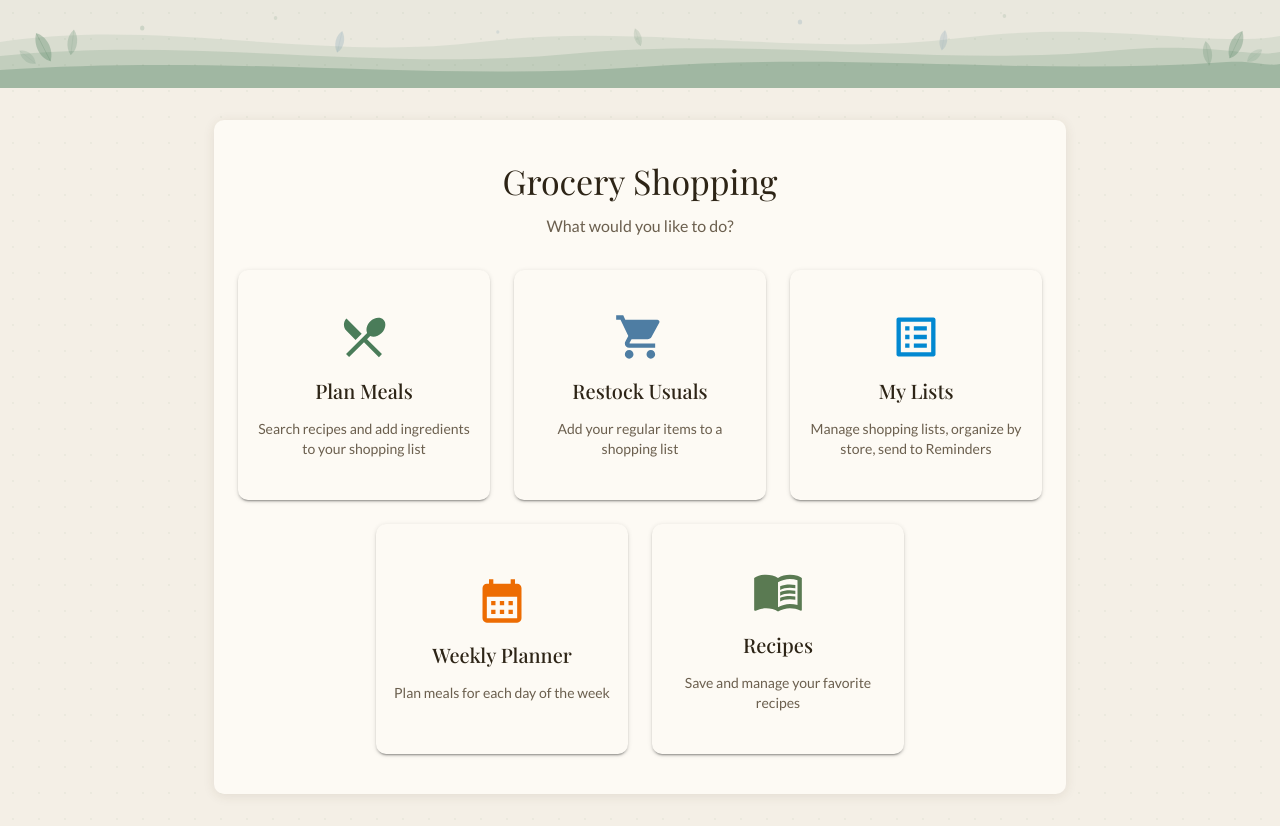
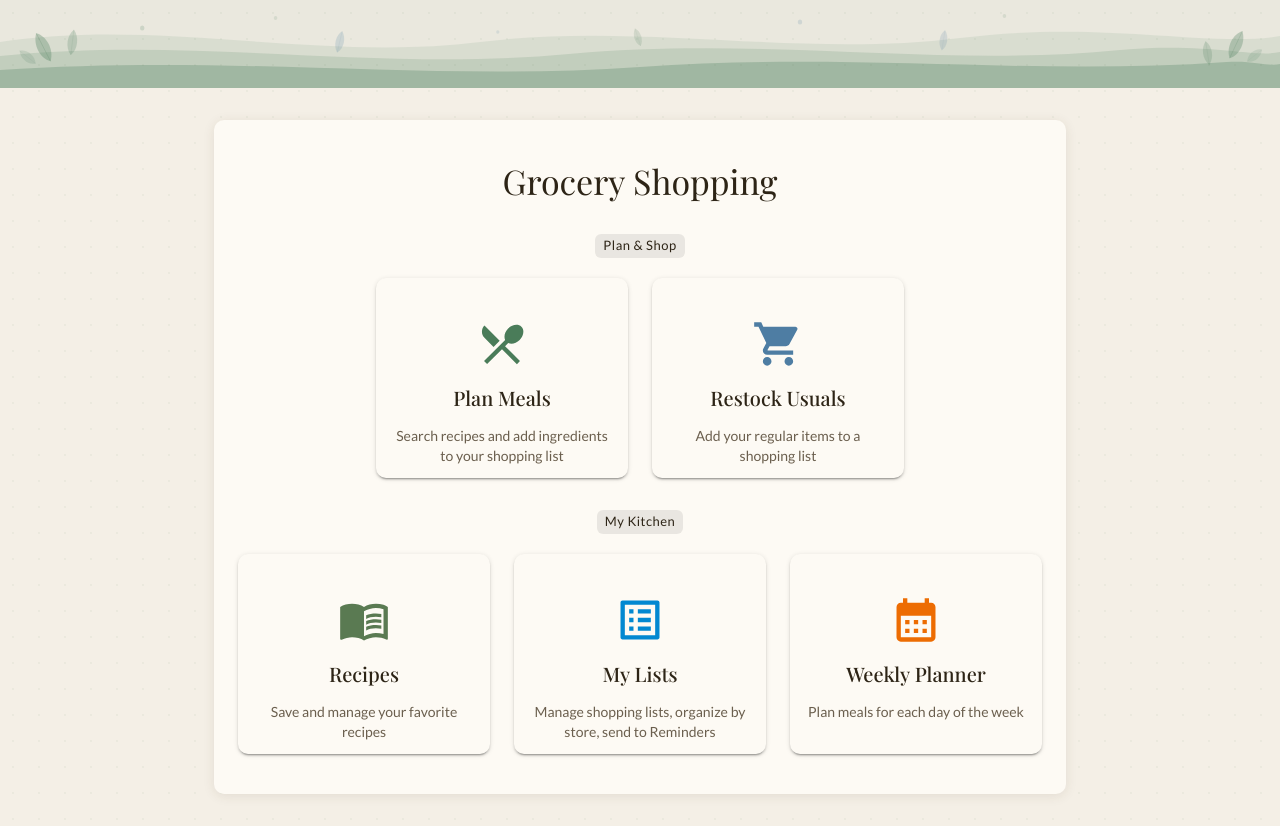
Before and after one commit to bmhopkinson/grocery_shopping, a React (Vite) app in the folder frontend/: page / in a window 1280 px wide. Built offline with nearby package versions, Linux system fonts and the light colour scheme.

Commit message:
home screen reorg

```diff
--- a/frontend/src/components/HomeScreen.jsx
+++ b/frontend/src/components/HomeScreen.jsx
@@ -1,4 +1,4 @@
-import { Box, Typography, Card, CardActionArea, CardContent, Grid } from '@mui/material'
+import { Box, Typography, Card, CardActionArea, CardContent, Grid, Chip } from '@mui/material'
 import { useNavigate } from 'react-router-dom'
 import RestaurantMenuIcon from '@mui/icons-material/RestaurantMenu'
 import ShoppingCartIcon from '@mui/icons-material/ShoppingCart'
@@ -6,83 +6,87 @@ import ListAltIcon from '@mui/icons-material/ListAlt'
 import CalendarMonthIcon from '@mui/icons-material/CalendarMonth'
 import MenuBookIcon from '@mui/icons-material/MenuBook'
 
+function NavCard({ onClick, icon, title, description }) {
+  return (
+    <Card elevation={2} sx={{ height: 200 }}>
+      <CardActionArea onClick={onClick} sx={{ py: 3, height: '100%' }}>
+        <CardContent sx={{ display: 'flex', flexDirection: 'column', alignItems: 'center', gap: 1.5 }}>
+          {icon}
+          <Typography variant="h6">{title}</Typography>
+          <Typography variant="body2" color="text.secondary" align="center">{description}</Typography>
+        </CardContent>
+      </CardActionArea>
+    </Card>
+  )
+}
+
+function SectionHeader({ label }) {
+  return (
+    <Box sx={{ display: 'flex', justifyContent: 'center', mb: 2.5 }}>
+      <Chip label={label} size="small" sx={{ fontWeight: 500, letterSpacing: 0.5 }} />
+    </Box>
+  )
+}
+
 export default function HomeScreen() {
   const navigate = useNavigate()
   return (
-    <Box sx={{ textAlign: 'center', py: 2 }}>
-      <Typography variant="h4" gutterBottom>
+    <Box sx={{ py: 2 }}>
+      <Typography variant="h4" gutterBottom align="center">
         Grocery Shopping
       </Typography>
-      <Typography variant="body1" color="text.secondary" sx={{ mb: 4 }}>
-        What would you like to do?
-      </Typography>
-      <Grid container spacing={3} justifyContent="center">
-        <Grid item xs={12} sm={4}>
-          <Card elevation={2} sx={{ height: 230 }}>
-            <CardActionArea onClick={() => navigate('/meal-plan')} sx={{ py: 3, height: '100%' }}>
-              <CardContent sx={{ display: 'flex', flexDirection: 'column', alignItems: 'center', gap: 1.5 }}>
-                <RestaurantMenuIcon sx={{ fontSize: 52, color: 'primary.main' }} />
-                <Typography variant="h6">Plan Meals</Typography>
-                <Typography variant="body2" color="text.secondary" align="center">
-                  Search recipes and add ingredients to your shopping list
-                </Typography>
-              </CardContent>
-            </CardActionArea>
-          </Card>
+
+      <Box sx={{ mt: 4, mb: 2 }}>
+        <SectionHeader label="Plan & Shop" />
+        <Grid container spacing={3} justifyContent="center">
+          <Grid item xs={12} sm={4}>
+            <NavCard
+              onClick={() => navigate('/meal-plan')}
+              icon={<RestaurantMenuIcon sx={{ fontSize: 52, color: 'primary.main' }} />}
+              title="Plan Meals"
+              description="Search recipes and add ingredients to your shopping list"
+            />
+          </Grid>
+          <Grid item xs={12} sm={4}>
+            <NavCard
+              onClick={() => navigate('/usuals')}
+              icon={<ShoppingCartIcon sx={{ fontSize: 52, color: 'secondary.main' }} />}
+              title="Restock Usuals"
+              description="Add your regular items to a shopping list"
+            />
+          </Grid>
         </Grid>
-        <Grid item xs={12} sm={4}>
-          <Card elevation={2} sx={{ height: 230 }}>
-            <CardActionArea onClick={() => navigate('/usuals')} sx={{ py: 3, height: '100%' }}>
-              <CardContent sx={{ display: 'flex', flexDirection: 'column', alignItems: 'center', gap: 1.5 }}>
-                <ShoppingCartIcon sx={{ fontSize: 52, color: 'secondary.main' }} />
-                <Typography variant="h6">Restock Usuals</Typography>
-                <Typography variant="body2" color="text.secondary" align="center">
-                  Add your regular items to a shopping list
-                </Typography>
-              </CardContent>
-            </CardActionArea>
-          </Card>
+      </Box>
+
+      <Box sx={{ mt: 4 }}>
+        <SectionHeader label="My Kitchen" />
+        <Grid container spacing={3} justifyContent="center">
+          <Grid item xs={12} sm={4}>
+            <NavCard
+              onClick={() => navigate('/recipes')}
+              icon={<MenuBookIcon sx={{ fontSize: 52, color: 'success.main' }} />}
+              title="Recipes"
+              description="Save and manage your favorite recipes"
+            />
+          </Grid>
+          <Grid item xs={12} sm={4}>
+            <NavCard
+              onClick={() => navigate('/lists')}
+              icon={<ListAltIcon sx={{ fontSize: 52, color: 'info.main' }} />}
+              title="My Lists"
+              description="Manage shopping lists, organize by store, send to Reminders"
+            />
+          </Grid>
+          <Grid item xs={12} sm={4}>
+            <NavCard
+              onClick={() => navigate('/weekly-planner')}
+              icon={<CalendarMonthIcon sx={{ fontSize: 52, color: 'warning.main' }} />}
+              title="Weekly Planner"
+              description="Plan meals for each day of the week"
+            />
+          </Grid>
         </Grid>
-        <Grid item xs={12} sm={4}>
-          <Card elevation={2} sx={{ height: 230 }}>
-            <CardActionArea onClick={() => navigate('/lists')} sx={{ py: 3, height: '100%' }}>
-              <CardContent sx={{ display: 'flex', flexDirection: 'column', alignItems: 'center', gap: 1.5 }}>
-                <ListAltIcon sx={{ fontSize: 52, color: 'info.main' }} />
-                <Typography variant="h6">My Lists</Typography>
-                <Typography variant="body2" color="text.secondary" align="center">
-                  Manage shopping lists, organize by store, send to Reminders
-                </Typography>
-              </CardContent>
-            </CardActionArea>
-          </Card>
-        </Grid>
-        <Grid item xs={12} sm={4}>
-          <Card elevation={2} sx={{ height: 230 }}>
-            <CardActionArea onClick={() => navigate('/weekly-planner')} sx={{ py: 3, height: '100%' }}>
-              <CardContent sx={{ display: 'flex', flexDirection: 'column', alignItems: 'center', gap: 1.5 }}>
-                <CalendarMonthIcon sx={{ fontSize: 52, color: 'warning.main' }} />
-                <Typography variant="h6">Weekly Planner</Typography>
-                <Typography variant="body2" color="text.secondary" align="center">
-                  Plan meals for each day of the week
-                </Typography>
-              </CardContent>
-            </CardActionArea>
-          </Card>
-        </Grid>
-        <Grid item xs={12} sm={4}>
-          <Card elevation={2} sx={{ height: 230 }}>
-            <CardActionArea onClick={() => navigate('/recipes')} sx={{ py: 3, height: '100%' }}>
-              <CardContent sx={{ display: 'flex', flexDirection: 'column', alignItems: 'center', gap: 1.5 }}>
-                <MenuBookIcon sx={{ fontSize: 52, color: 'success.main' }} />
-                <Typography variant="h6">Recipes</Typography>
-                <Typography variant="body2" color="text.secondary" align="center">
-                  Save and manage your favorite recipes
-                </Typography>
-              </CardContent>
-            </CardActionArea>
-          </Card>
-        </Grid>
-      </Grid>
+      </Box>
     </Box>
   )
 }
```
